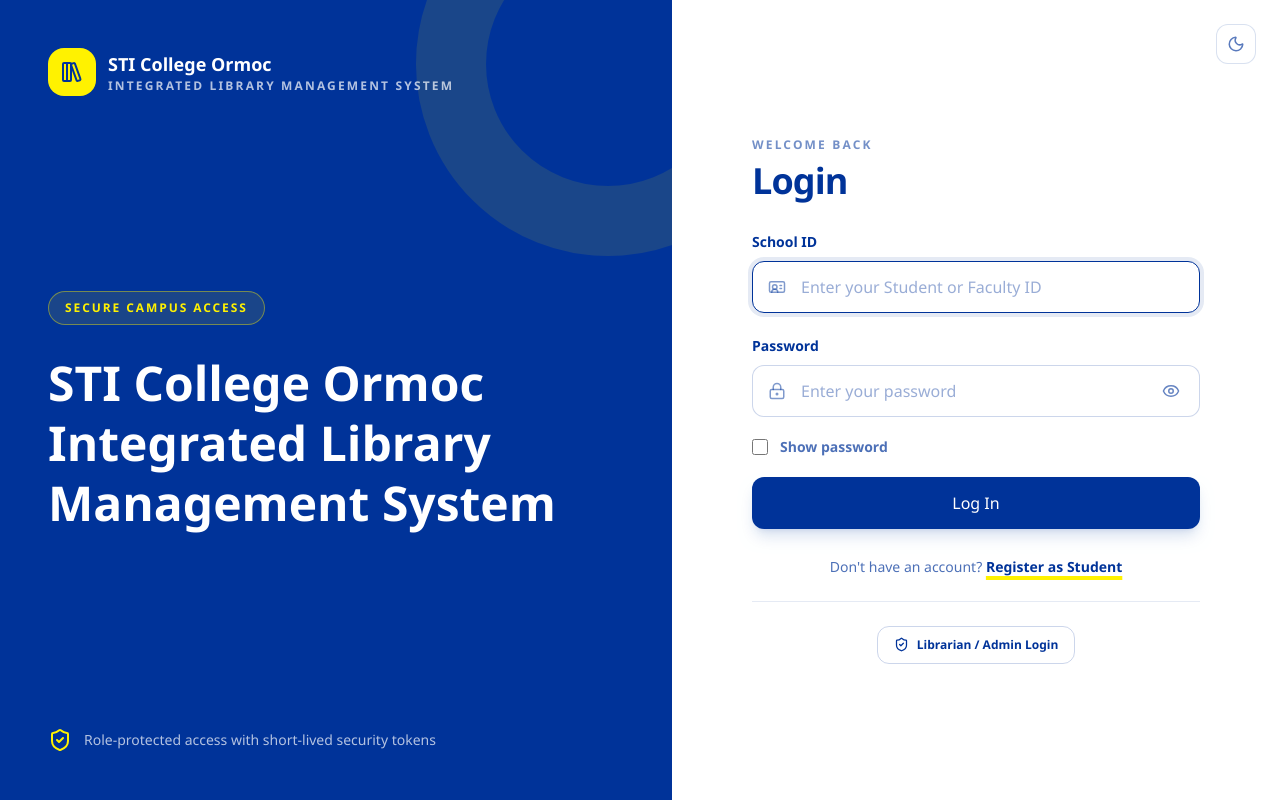
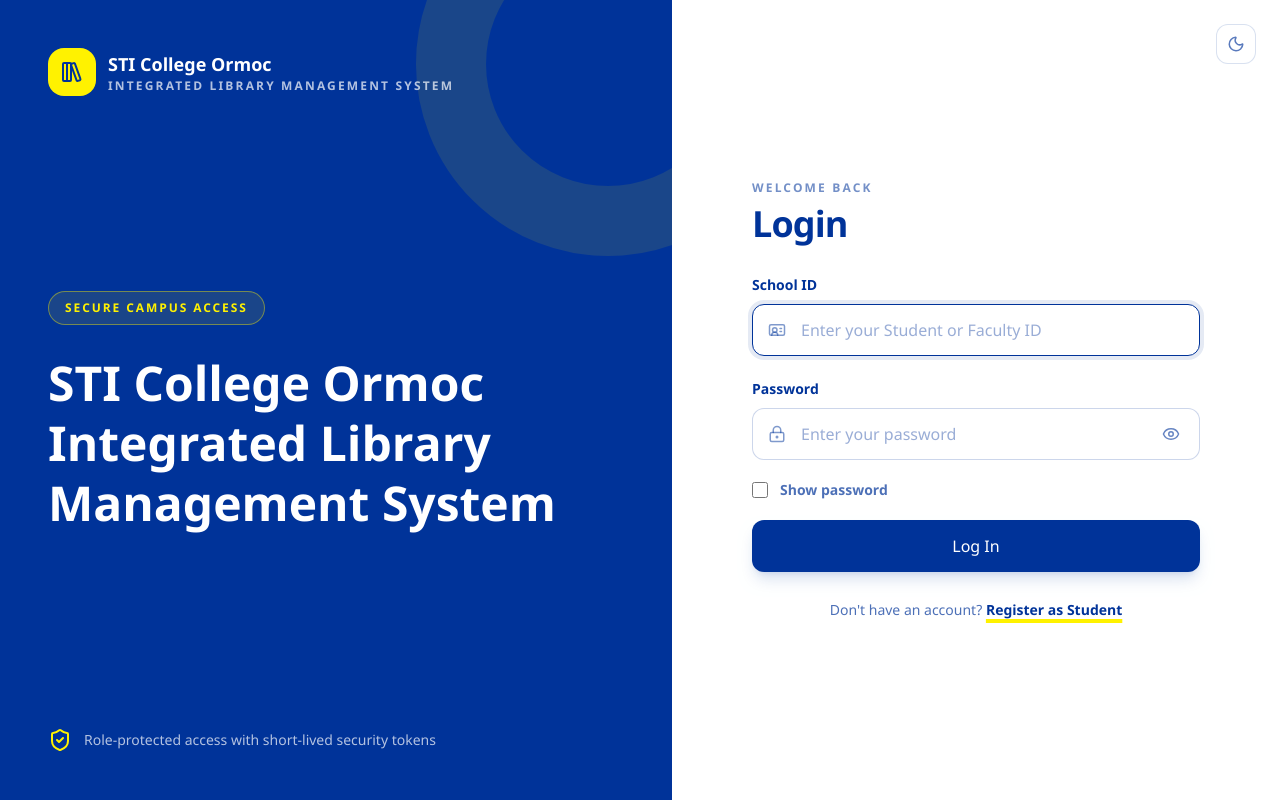
Before and after one commit to JohnBazty/StiOrmocLibrary, a React (Vite) app in the folder apps/web/: page /login in a window 1280 px wide. Built offline with nearby package versions, Linux system fonts and the light colour scheme.

Commit message:
fix(auth): hide staff login from user page

```diff
--- a/apps/web/src/features/auth/LoginPage.tsx
+++ b/apps/web/src/features/auth/LoginPage.tsx
@@ -72,7 +72,6 @@
             <button disabled={busy} className="flex h-13 w-full items-center justify-center rounded-xl bg-[#003399] px-5 text-sm font-black text-[#FFFFFF] shadow-lg shadow-[#003399]/15 transition hover:bg-[#003399]/90 disabled:cursor-wait disabled:opacity-60">{busy ? 'Verifying account…' : 'Log In'}</button>
           </form>
           <p className="mt-7 text-center text-sm text-[#003399]/70">Don&apos;t have an account? <Link to="/register" className="font-black text-[#003399] underline decoration-[#FFF200] decoration-4 underline-offset-4">Register as Student</Link></p>
-          <div className="mt-6 border-t border-[#003399]/10 pt-6 text-center"><Link to="/staff" className="inline-flex items-center gap-2 rounded-xl border border-[#003399]/20 px-4 py-2.5 text-xs font-black text-[#003399] hover:bg-[#FFF200]"><ShieldCheck size={15} /> Librarian / Admin Login</Link></div>
         </div>
       </section>
     </main>
```
Also changed, not shown: 1 other file (tests, documents, lock files or other folders).
